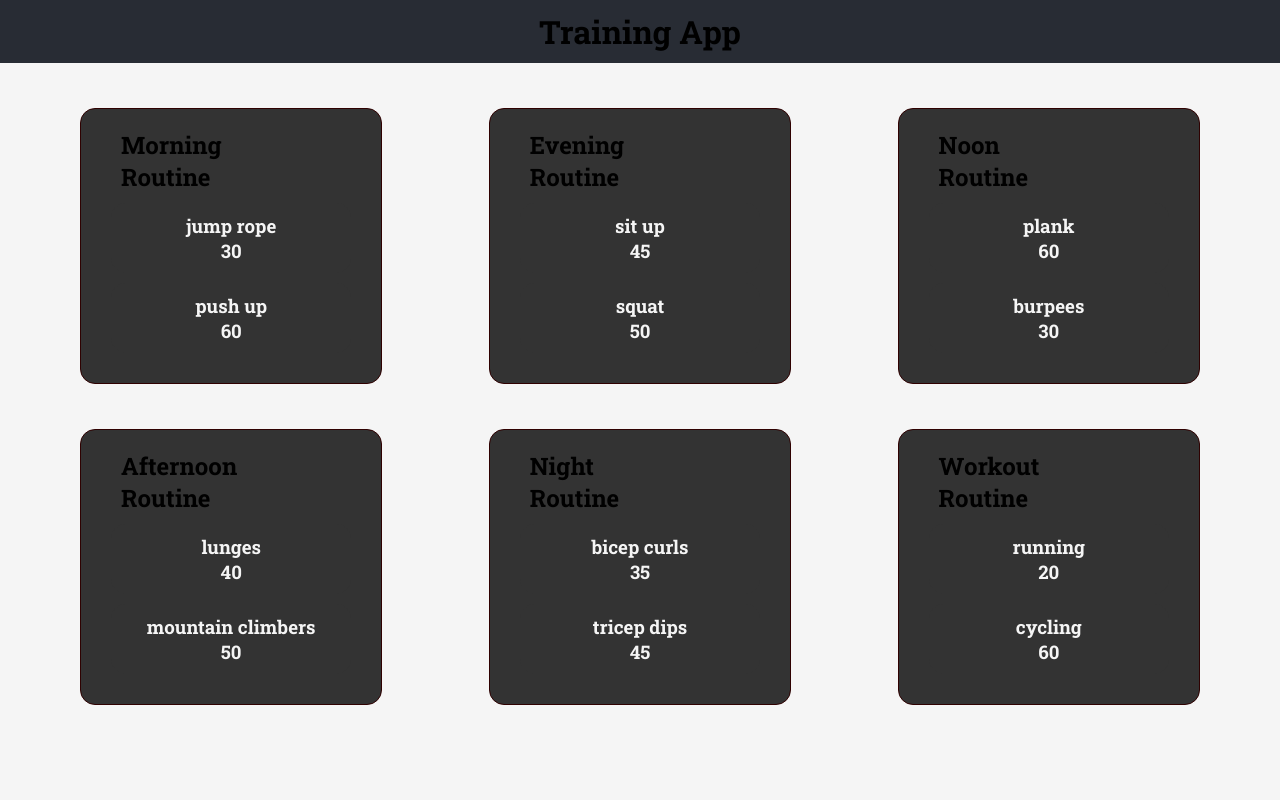
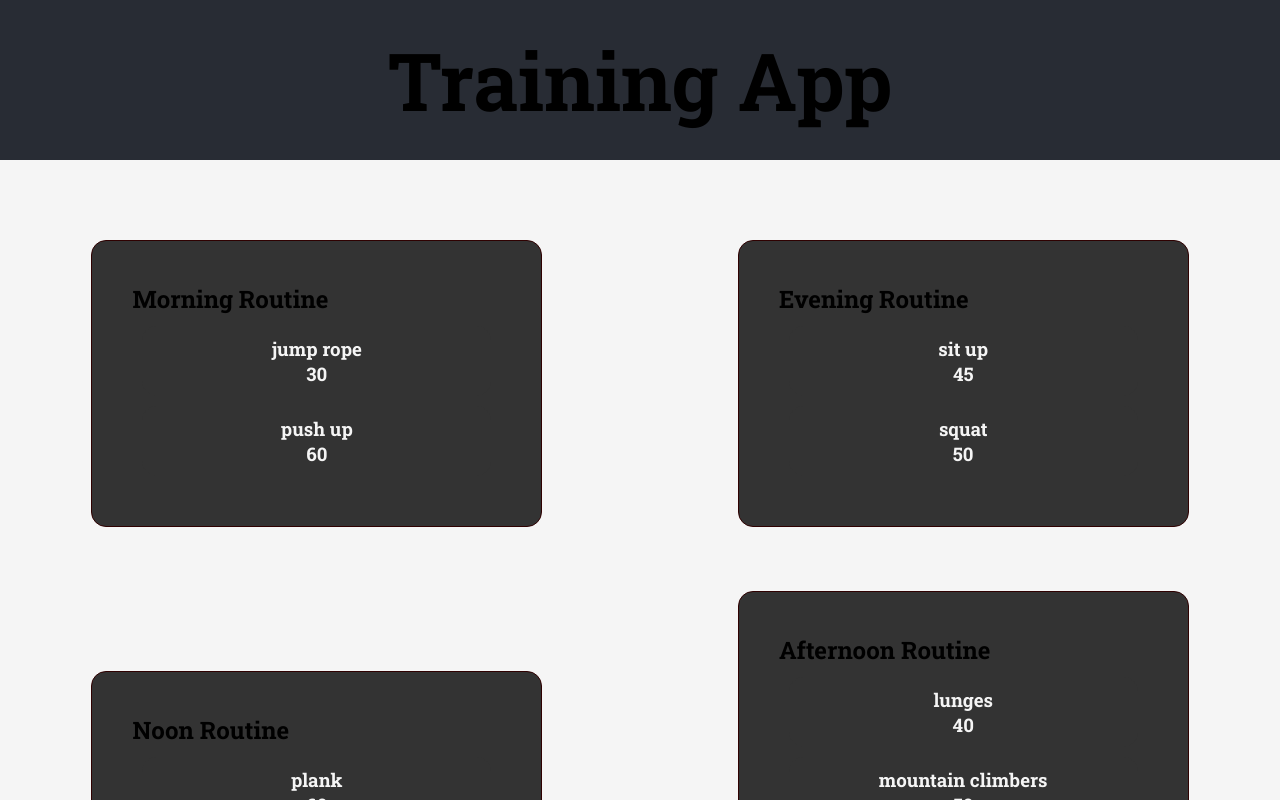
Before and after one commit to KIMOUGINOT/training-page, a React (Create React App) app: page / in a window 1280 px wide. Shown: the top 800 px of the page. Built offline with nearby package versions, Linux system fonts and the light colour scheme.

Commit message:
better use of flex

```diff
--- a/src/App.css
+++ b/src/App.css
@@ -4,7 +4,7 @@
 * {
   margin: 0;
   border: 0;
-  box-sizing: border-box;
+  box-sizing: content-box ;
 }
 
 :root {
@@ -23,97 +23,60 @@ body {
   text-align: center;
 }
 
-.App-logo {
-  height: 40vmin;
-  pointer-events: none;
-}
-
-@media (prefers-reduced-motion: no-preference) {
-  .App-logo {
-    animation: App-logo-spin infinite 20s linear;
-  }
-}
-
-.App-header {
+.header{
   background-color: #282c34;
-  min-height: 100vh;
+  height: 20vh;
   display: flex;
-  flex-direction: column;
   align-items: center;
   justify-content: center;
-  font-size: calc(10px + 2vmin);
-  color: white;
-}
-
-.App-link {
-  color: #61dafb;
 }
 
 .title {
-  padding: 10px;
-  background-color: #282c34;
+  font-size: 10vh;
 }
 
-.routine-container {
+.main {
   color: whitesmoke;
   display: flex;
-  justify-content: space-between;
-  gap: 45px;
-  padding-top: 45px;
-  padding-inline-start: 80px;
-  padding-inline-end: 80px;
-  flex-wrap: wrap;
-}
+  align-items: center ;
+  justify-content: space-around;
+  gap: 8vh;
+  padding-top: 10vh;
+  padding-inline-start: 2vw;
+  padding-inline-end: 2vw;
+  flex-wrap:wrap;
+  }
 
-.title-container {
-  display: flex;
-  align-items: center;
-  color : black;
-}
-
-
-.routine-title {
-  text-align: left;
-  margin-left: 20px;
-}
-
-.Routine {
+.routine {
   border: 1px solid rgb(47, 1, 1);
   background-color:#333;
-  padding: 20px;
-  width: 27%;
+  padding: 5vh;
+  /* width: 27%; */
+  /* height: 70%; */
   border-radius: 15px;
   transition: background-color 0.3s, border-color 0.3s;
 }
 
-.Routine:hover {
-  transform: scale(1, 1.05);
-  background-color: rgb(47, 1, 1);  /* Change background color on hover */
+.routine-header {
+  display: flex;
+  align-items: center;
+  justify-content: space-between;
+  color : black;
 }
 
-.Routine:hover .title-container {
-  color: whitesmoke;
+.routine-title {
+  text-align: left;
 }
 
-.Routine:hover .edit-button {
-  opacity: 1;
-}
-
-.Routine:hover .button {
-  opacity: 1;
-}
+.routine-buttons {
+  display : flex ;
+  justify-content: space-between;
+  align-items: center;
+  }
 
 .icon {
   width: 30px;
   height: 30px;
-}
-
-.edit-button {
-  padding-left: 20px;
-  background: none;
-  border: none;
-  cursor: pointer;
-  opacity: 0;
 }
 
 .button {
@@ -121,6 +84,18 @@ body {
   border: none;
   cursor: pointer;
   opacity: 0;
+}
+.routine:hover {
+  transform: scale(1, 1.05);
+  background-color: rgb(47, 1, 1);
+}
+
+.routine:hover .routine-header {
+  color: whitesmoke;
+}
+
+.routine:hover .button {
+  opacity: 1;
 }
 
 .Exo {
@@ -130,11 +105,17 @@ body {
   border-radius: 15px;
 }
 
-@keyframes App-logo-spin {
-  from {
-    transform: rotate(0deg);
-  }
-  to {
-    transform: rotate(360deg);
+@media (max-width: 1400px) {
+  .routine{
+    width: 30%;
   }
 }
+
+@media (max-width: 768px) {
+  .main{
+    flex-direction: column;
+  }
+  .routine{
+    width: 60%;
+  }
+}
--- a/src/App.js
+++ b/src/App.js
@@ -10,7 +10,7 @@ function App() {
     { title: "Morning Routine", data: [{ name: "jump rope", duration: "30" }, { name: "push up", duration: "60" }] },
     { title: "Evening Routine", data: [{ name: "sit up", duration: "45" }, { name: "squat", duration: "50" }] },
     { title: "Noon Routine", data: [{ name: "plank", duration: "60" }, { name: "burpees", duration: "30" }] },
-    { title: "Afternoon Routine", data: [{ name: "lunges", duration: "40" }, { name: "mountain climbers", duration: "50" }] },
+    { title: "Afternoon Routine", data: [{ name: "lunges", duration: "40" }, { name: "mountain climbers", duration: "50" }, { name: "bicep curls", duration: "35" }, { name: "tricep dips", duration: "45" }] },
     { title: "Night Routine", data: [{ name: "bicep curls", duration: "35" }, { name: "tricep dips", duration: "45" }] },
     { title: "Workout Routine", data: [{ name: "running", duration: "20" }, { name: "cycling", duration: "60" }] }
   ]);
@@ -28,8 +28,10 @@ function App() {
 
   return (
     <div className="App">
-      <h1 className='title'>Training App</h1>
-      <div className="routine-container">
+      <div className='header'>
+        <h1 className='title'>Training App</h1>
+      </div>
+      <div className="main">
                 {routines.map((routine, index) => (
                     <Routine
                         key={index}
--- a/src/Routine.js
+++ b/src/Routine.js
@@ -3,10 +3,11 @@ import Exo from './Exo'; // Component to create
 
 const Routine = ({ title, data }) => {
     return (
-        <div className="Routine">
-            <div className="title-container">
+        <div className="routine">
+            <div className="routine-header">
                 <h2 className="routine-title">{title}</h2>
-                <button className="edit-button">
+                <div className="routine-buttons">
+                    <button className="button">
                         <img src={process.env.PUBLIC_URL + '/editer.png'} alt="Editer icon" className="icon"/>
                     </button>
                     <button className="button">
@@ -16,6 +17,7 @@ const Routine = ({ title, data }) => {
                         <img src={process.env.PUBLIC_URL + '/bouton-de-lecture.png'} alt="Read icon" className="icon"/>
                     </button>
                 </div>
+            </div>
             {data.map((exo, index) => (
                     <Exo exo={exo} />
             ))}
```
Lines whose indentation alone changed are shown as unchanged.
